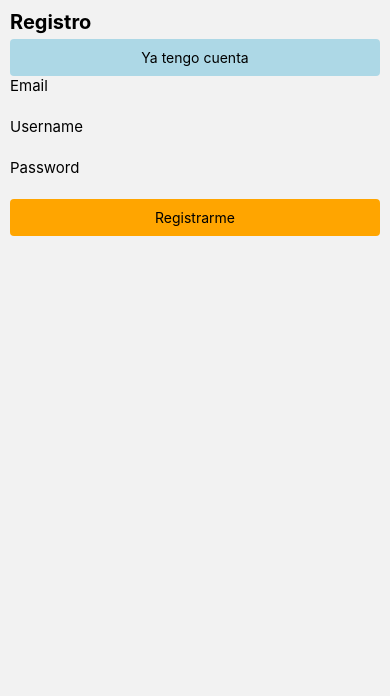
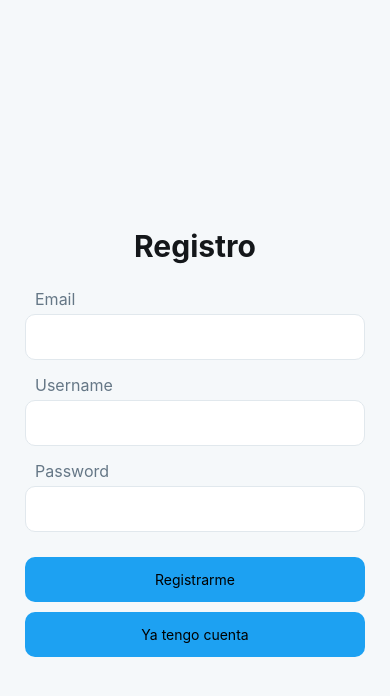
Before and after one commit to felubarreiro/progra32, a React Native app: screen /Register in a window 390 px wide. Shown: the top 696 px of the page. Built offline with nearby package versions, Linux system fonts and the light colour scheme.

Commit message:
cambios loginn y register

```diff
--- a/src/screens/Login.js
+++ b/src/screens/Login.js
@@ -42,12 +42,6 @@ class Login extends Component{
         return(
             <View style={styles.conteiner}>
             <Text style={styles.title}>Ingresar</Text>
-            <Pressable style={styles.boton2} onPress={()=>this.props.navigation.navigate('Register')}>
-            <Text>No tengo cuenta</Text>
-            </Pressable>
-            <Pressable style={styles.boton} onPress={()=>this.props.navigation.navigate('HomeMenu')}>
-            <Text>Entrar a la app</Text>
-            </Pressable>
             <Text style={styles.subtitle}>Email</Text>
             <TextInput style={styles.form} keyboardType="email-address" onChangeText={text=>this.setState({email:text})} value={this.state.email}/>
             <Text style={styles.subtitle}>Password</Text>
@@ -56,39 +50,64 @@ class Login extends Component{
             <Pressable style={styles.boton2} onPress={()=>this.login(this.state.email,this.state.password)}>
                 <Text>Logearme</Text>
             </Pressable>
+            <Pressable style={styles.boton2} onPress={()=>this.props.navigation.navigate('Register')}>
+            <Text>No tengo cuenta</Text>
+            </Pressable>
             </View>
         )
     }
 }
 const styles = StyleSheet.create({
-    title:{
-        fontSize:20,
-        fontWeight:'bold',
-        marginBottom:5
-    },
-    boton:{
-        backgroundColor:'orange',
-        borderRadius:4,
-        padding:10,
-        alignItems:'center',
-        marginBottom:7
-    },
-    boton2:{
-        backgroundColor:'lightblue',
-        borderRadius:4,
-        padding:10,
-        alignItems:'center',
-        marginBottom:7
-    },
-    conteiner:{
-        padding:10
-    },
-    subtitle:{
-        fontSize:15,
-        fontWeight:'semibold',
-        marginBottom:5
-    }
+  conteiner: {
+    flex: 1,
+    backgroundColor: '#F5F8FA',
+    alignItems: 'center',
+    justifyContent: 'center',
+    paddingHorizontal: 25,
+  },
 
-  });
+  title: {
+    fontSize: 30,
+    fontWeight: 'bold',
+    color: '#14171A',
+    marginBottom: 25,
+  },
+
+  subtitle: {
+    alignSelf: 'flex-start',
+    marginLeft: 10,
+    fontSize: 16,
+    color: '#657786',
+    marginBottom: 5,
+  },
+
+  form: {
+    width: '100%',
+    backgroundColor: '#FFFFFF',
+    borderColor: '#E1E8ED',
+    borderWidth: 1,
+    borderRadius: 10,
+    paddingHorizontal: 15,
+    paddingVertical: 12,
+    fontSize: 16,
+    marginBottom: 15,
+  },
+
+  boton2: {
+    width: '100%',
+    backgroundColor: '#1DA1F2',
+    paddingVertical: 14,
+    borderRadius: 10,
+    alignItems: 'center',
+    marginTop: 10
+  },
+
+  botonTexto: {
+    color: '#fff',
+    fontSize: 16,
+    fontWeight: 'bold',
+  }
+});
+
 
 export default Login
--- a/src/screens/Register.js
+++ b/src/screens/Register.js
@@ -30,9 +30,6 @@ class Register extends Component{
     return(
         <View style={styles.conteiner}>
             <Text style={styles.title}>Registro</Text>
-            <Pressable style={styles.boton} onPress={()=>this.props.navigation.navigate('Login')}>
-                <Text>Ya tengo cuenta</Text>
-            </Pressable>
             <Text style={styles.subtitle}>Email</Text>
             <TextInput style={styles.form} keyboardType="email-address" onChangeText={text=>this.setState({email:text})} value={this.state.email}/>
             <Text style={styles.subtitle}>Username</Text>
@@ -42,39 +39,76 @@ class Register extends Component{
             <Pressable style={styles.boton2} onPress={()=>this.register(this.state.email,this.state.password)}>
                 <Text>Registrarme</Text>
             </Pressable>
+            <Pressable style={styles.boton} onPress={()=>this.props.navigation.navigate('Login')}>
+                <Text>Ya tengo cuenta</Text>
+            </Pressable>
         </View>
     )
     }
 }
 
 const styles = StyleSheet.create({
-    title:{
-        fontSize:20,
-        fontWeight:'bold',
-        marginBottom:5
-    },
-    boton:{
-        backgroundColor:'lightblue',
-        borderRadius:4,
-        padding:10,
-        alignItems:'center',
-    },
-    boton2:{
-        backgroundColor:'orange',
-        borderRadius:4,
-        padding:10,
-        alignItems:'center',
-        marginBottom:7
-    },
-    conteiner:{
-        padding:10
-    },
-    subtitle:{
-        fontSize:15,
-        fontWeight:'semibold',
-        marginBottom:5
-    }
+  conteiner: {
+    flex: 1,
+    backgroundColor: '#F5F8FA',
+    alignItems: 'center',
+    justifyContent: 'center',
+    paddingHorizontal: 25,
+    paddingTop: 40,
+  },
 
-  });
+  title: {
+    fontSize: 30,
+    fontWeight: 'bold',
+    color: '#14171A',
+    marginBottom: 25,
+  },
+
+  subtitle: {
+    alignSelf: 'flex-start',
+    marginLeft: 10,
+    fontSize: 16,
+    color: '#657786',
+    marginBottom: 5,
+  },
+
+  form: {
+    width: '100%',
+    backgroundColor: '#FFFFFF',
+    borderColor: '#E1E8ED',
+    borderWidth: 1,
+    borderRadius: 10,
+    paddingHorizontal: 15,
+    paddingVertical: 12,
+    fontSize: 16,
+    marginBottom: 15,
+  },
+
+  boton2: {
+    width: '100%',
+    backgroundColor: '#1DA1F2',
+    paddingVertical: 14,
+    borderRadius: 10,
+    alignItems: 'center',
+    marginTop: 10,
+  },
+
+  boton: {
+    width: '100%',
+    backgroundColor: '#1DA1F2',
+    paddingVertical: 14,
+    borderRadius: 10,
+    alignItems: 'center',
+    marginTop: 10,
+  },
+
+  botonTexto: {
+    color: '#fff',
+    fontSize: 16,
+    fontWeight: 'bold',
+  }
+});
+
+
 
 export default Register
```
